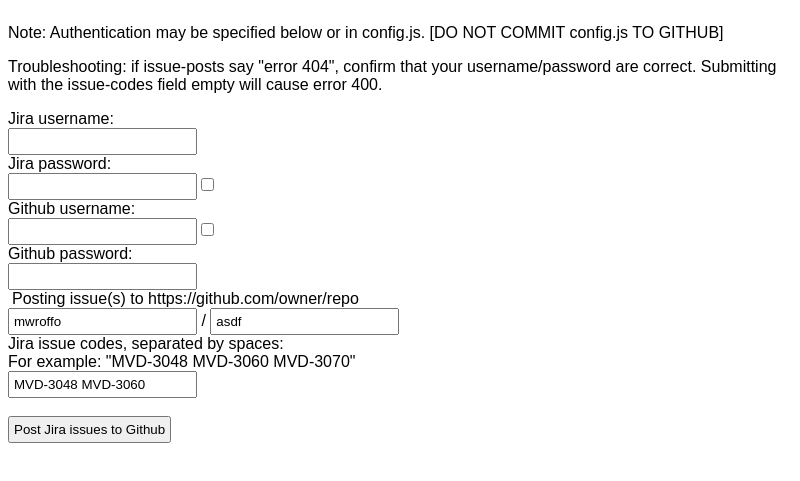
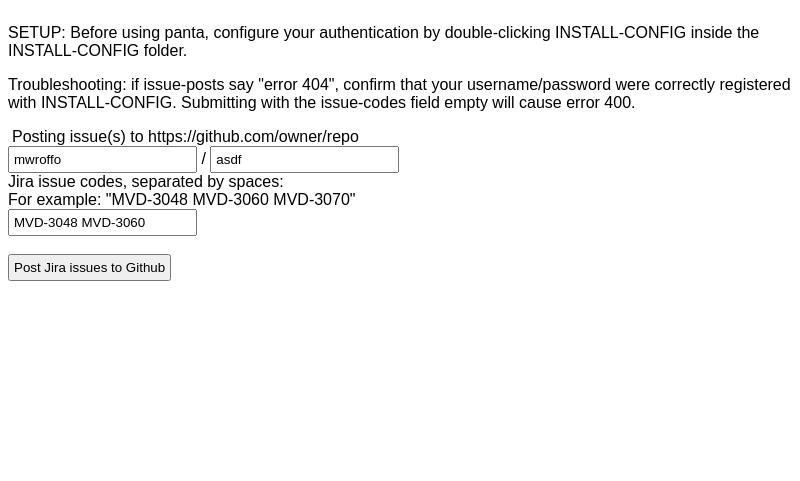
Before and after one commit to mwroffo/pantabot, an Electron app: page index.html in a window 800 px wide. Shown: the part 75-556 px from the top of the page. Drawn offline with Linux system fonts and the light colour scheme.

Commit message:
adjusted for keytar auth. removed some fields
Signed-off-by: Michael W Roffo <mroffo@rocketsoftware.com>

```diff
--- a/index.html
+++ b/index.html
@@ -7,19 +7,10 @@
   </head>
   <body>
     <h1>Panta</h1>
-    <p>Note: Authentication may be specified below or in config.js. [DO NOT COMMIT config.js TO GITHUB]</p>
-    <p>Troubleshooting: if issue-posts say "error 404", confirm that your username/password are correct. Submitting with the issue-codes field empty will cause error 400.
-    </p>
+    <p>SETUP: Before using panta, configure your authentication by double-clicking INSTALL-CONFIG inside the INSTALL-CONFIG folder.</p>
+    <p>Troubleshooting: if issue-posts say "error 404", confirm that your username/password were correctly registered with INSTALL-CONFIG. Submitting with the issue-codes field empty will cause error 400.</p>
 
     <form name="ipcForm" onSubmit="JavaScript:sendForm(event)">
-      Jira username:<br>
-      <input type="text" name="jira-username" id="jira-username"><br>
-      Jira password:<br>
-      <input type="password" name="jira-password" id="jira-password"><input type="checkbox" name="jira-password-remember" id="jira-password-remember"><br>
-      Github username:<br>
-      <input type="text" name="github-username" id="github-username"><input type="checkbox" name="github-password-remember" id="github-password-remember"><br>
-      Github password:<br>
-      <input type="password" name="github-password" id="github-password"><br>
 
       <label>Posting issue(s) to https://github.com/owner/repo</label><br>
 
```
